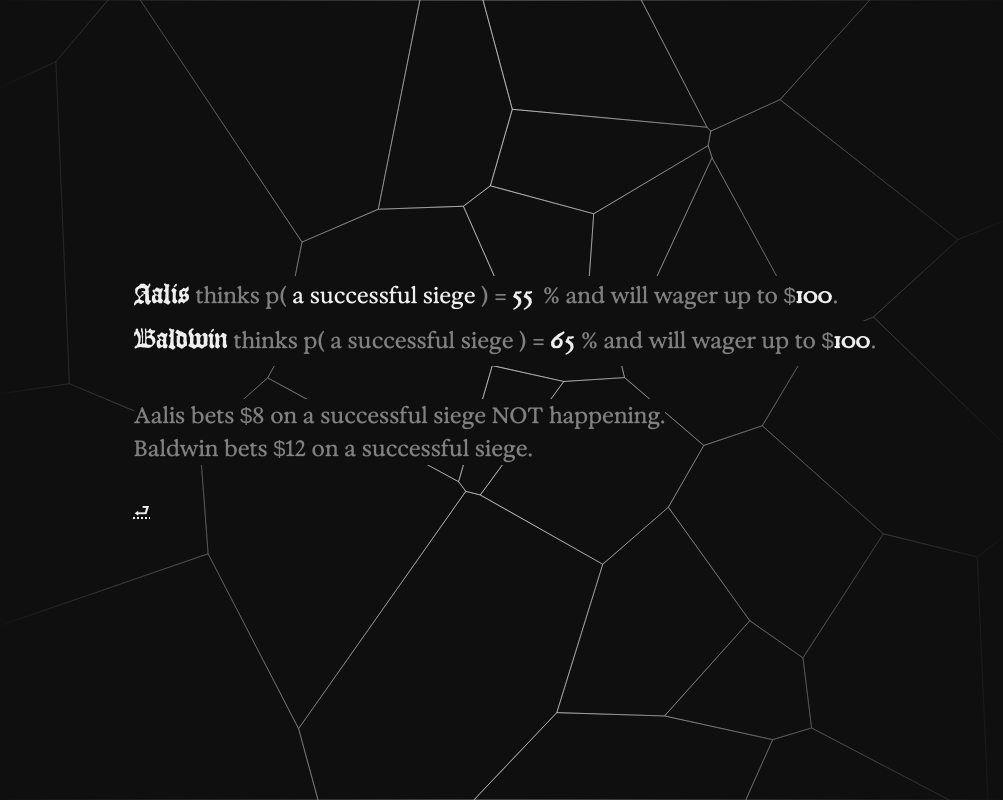
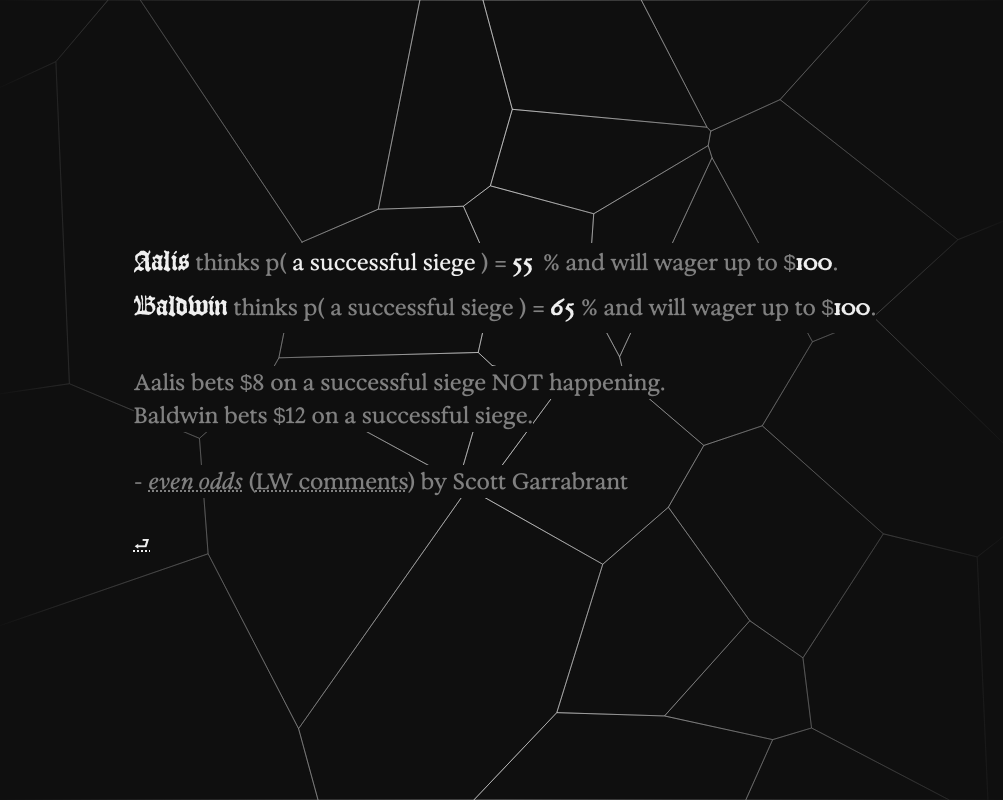
Before and after one commit to RatanRSur/rai.dev, a Next.js app: page /bet in a window 1280 px wide. Shown: the whole page, without its empty margins (135-1138 px from the left). Built offline with nearby package versions, Linux system fonts and the light colour scheme.

Commit message:
add scott back in

```diff
--- a/app/components/BettingState.tsx
+++ b/app/components/BettingState.tsx
@@ -163,6 +163,22 @@ export default function BettingState() {
           <p>
             {nameB} bets ${maxTwoDecimals(betB)} on {event}{switched ? "" : " NOT happening"}.
           </p>
+          <br />
+          <p>
+            - <a
+              target="_blank"
+              href="https://web.archive.org/web/20190220163419/http://bywayofcontradiction.com/even-odds/"
+            >
+              <span style={{ fontStyle: "italic" }}>even odds</span>
+            </a>{" "}
+            (<a
+              target="_blank"
+              href="https://www.lesswrong.com/posts/aiz4FCKTgFBtKiWsE/even-odds#4kciXD7QMqWf5wSpG"
+            >
+              LW comments
+            </a>){" "}
+            by Scott Garrabrant
+          </p>
         </>
       )}
     </div>
```
